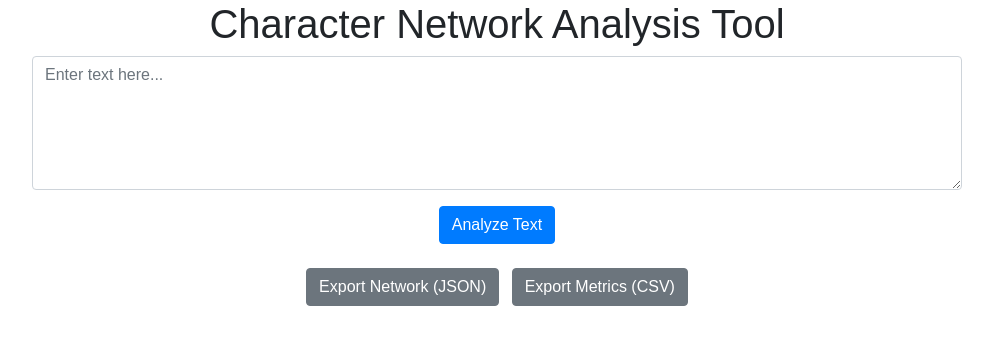
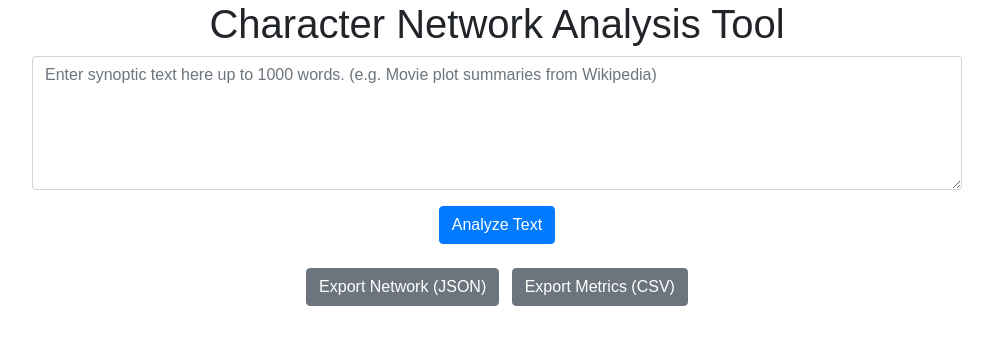
Before and after one commit to han-daniel/NarrativeNet, a Flask app: page / in a window 1280 px wide. Shown: the top 345 px of the page, without its empty margins (143-1136 px from the left). Run offline with Flask 2, Linux system fonts and the light colour scheme; some libraries are stand-ins or nearby versions.

Commit message:
Update index.html

```diff
--- a/templates/index.html
+++ b/templates/index.html
@@ -11,7 +11,7 @@
         <h1>Character Network Analysis Tool</h1>
         <form id="textForm">
             <div class="form-group">
-                <textarea id="textInput" class="form-control" rows="5" placeholder="Enter text here..."></textarea>
+                <textarea id="textInput" class="form-control" rows="5" placeholder="Enter synoptic text here up to 1000 words. (e.g. Movie plot summaries from Wikipedia)"></textarea>
             </div>
             <button type="submit" class="btn btn-primary">Analyze Text</button>
         </form>
```
